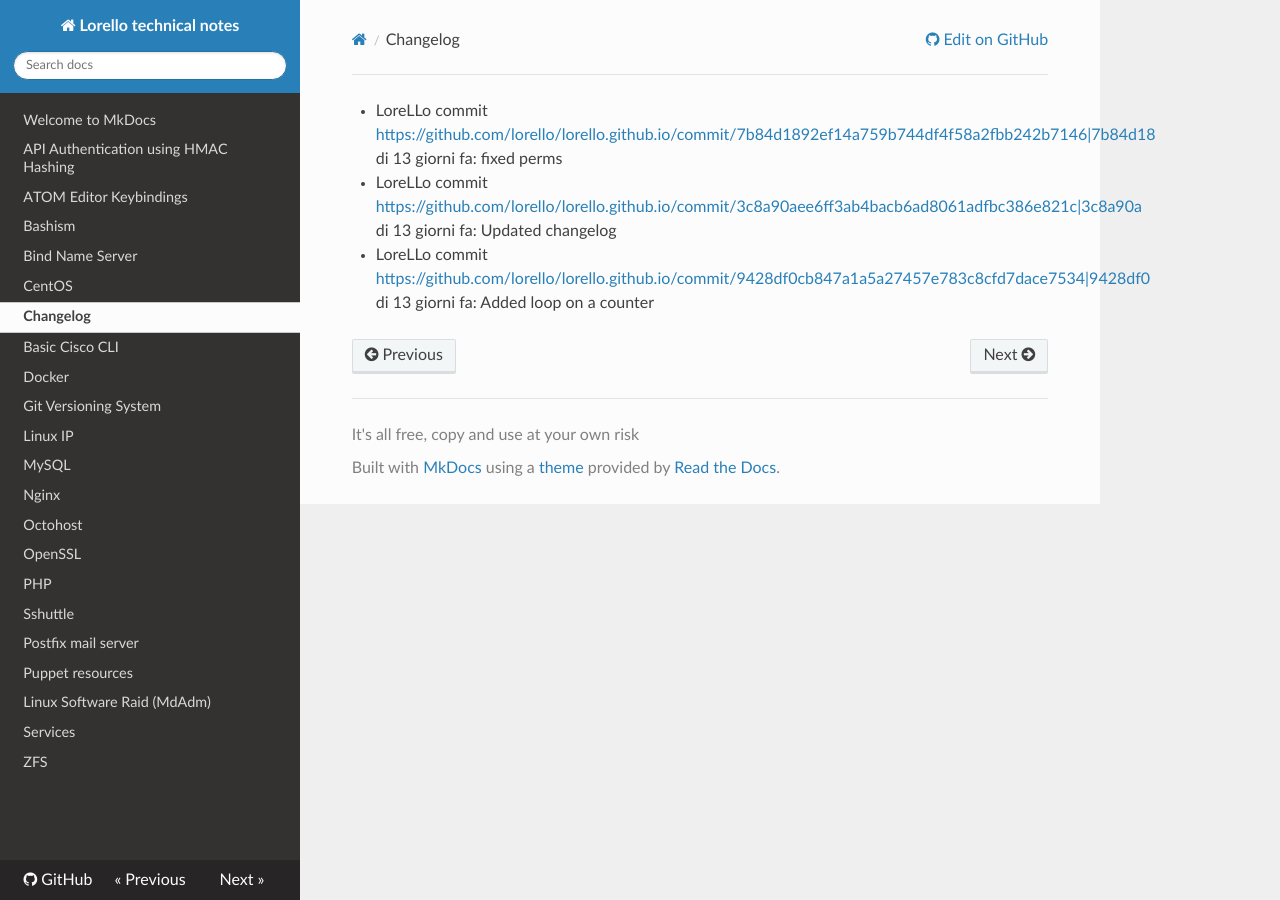
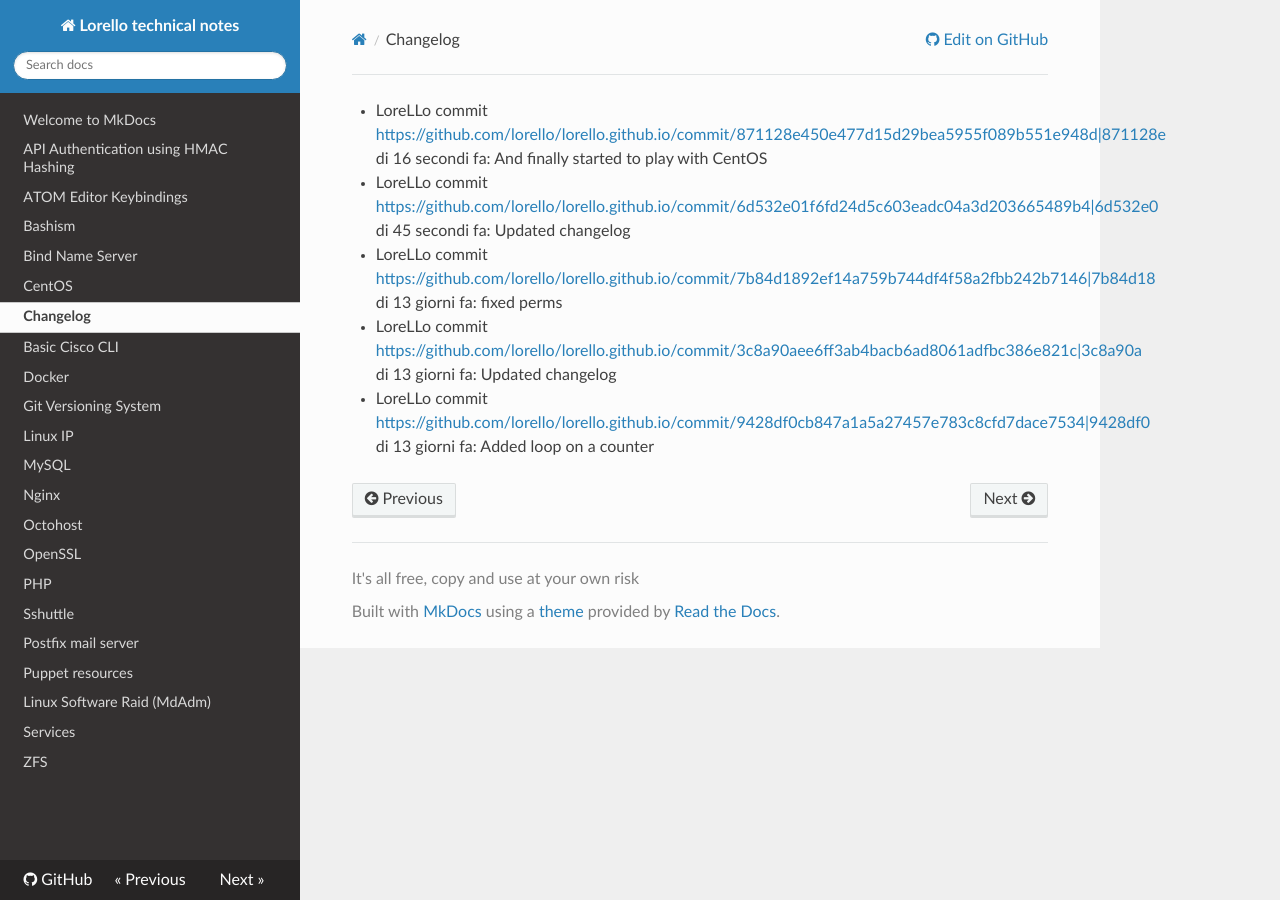
Before and after one commit to lorello/lorello.github.io, an MkDocs documentation site: the page built from docs/changelog.md, in a window 1280 px wide. Built offline with MkDocs 1.6.1, drawn with Linux system fonts in a browser that asks for light colours; nearby versions of some CDN libraries.

Commit message:
Updated changelog

```diff
--- a/docs/changelog.md
+++ b/docs/changelog.md
@@ -1,3 +1,5 @@
+* LoreLLo commit <https://github.com/lorello/lorello.github.io/commit/871128e450e477d15d29bea5955f089b551e948d|871128e> di 16 secondi fa: And finally started to play with CentOS
+* LoreLLo commit <https://github.com/lorello/lorello.github.io/commit/6d532e01f6fd24d5c603eadc04a3d203665489b4|6d532e0> di 45 secondi fa: Updated changelog
 * LoreLLo commit <https://github.com/lorello/lorello.github.io/commit/7b84d1892ef14a759b744df4f58a2fbb242b7146|7b84d18> di 13 giorni fa: fixed perms
 * LoreLLo commit <https://github.com/lorello/lorello.github.io/commit/3c8a90aee6ff3ab4bacb6ad8061adfbc386e821c|3c8a90a> di 13 giorni fa: Updated changelog
 * LoreLLo commit <https://github.com/lorello/lorello.github.io/commit/9428df0cb847a1a5a27457e783c8cfd7dace7534|9428df0> di 13 giorni fa: Added loop on a counter
```
